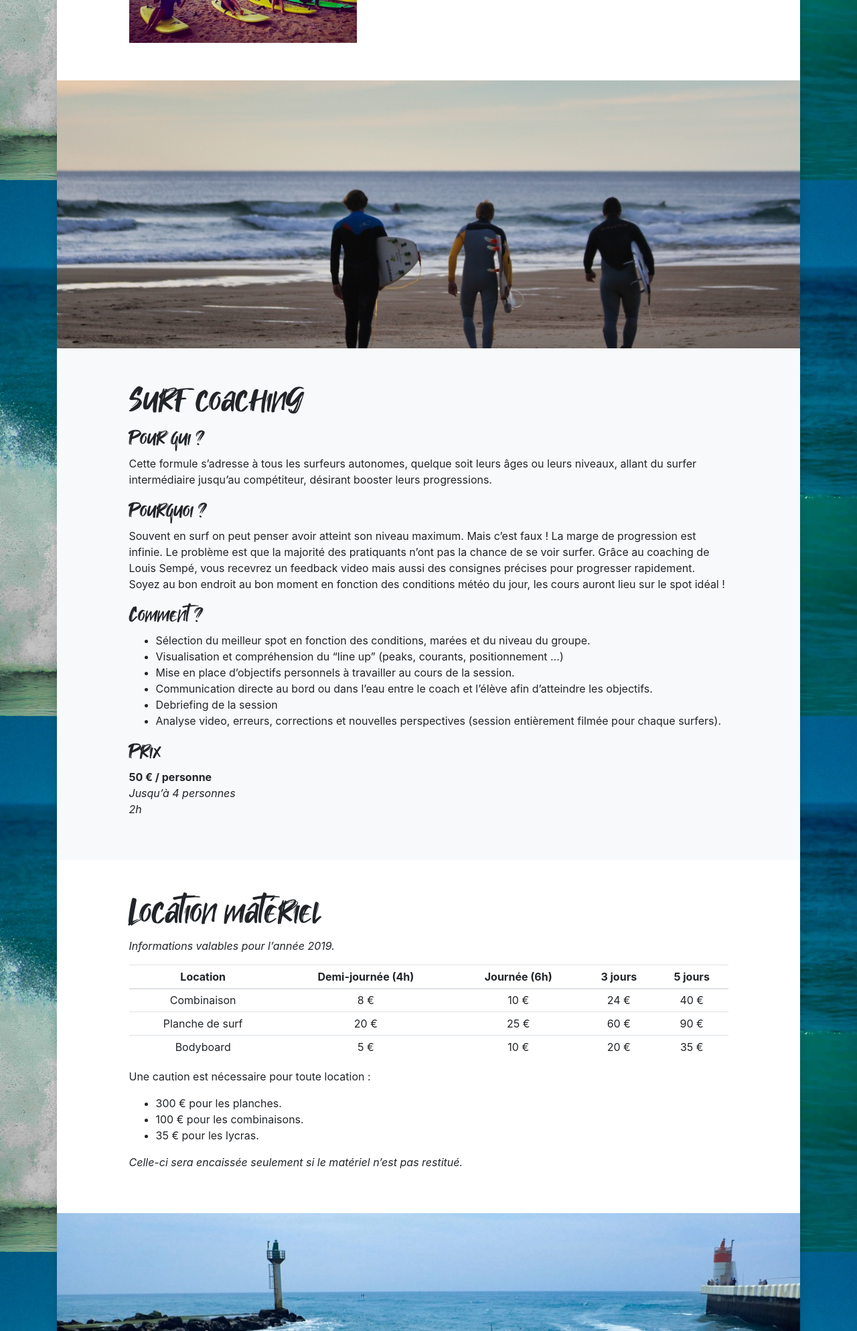
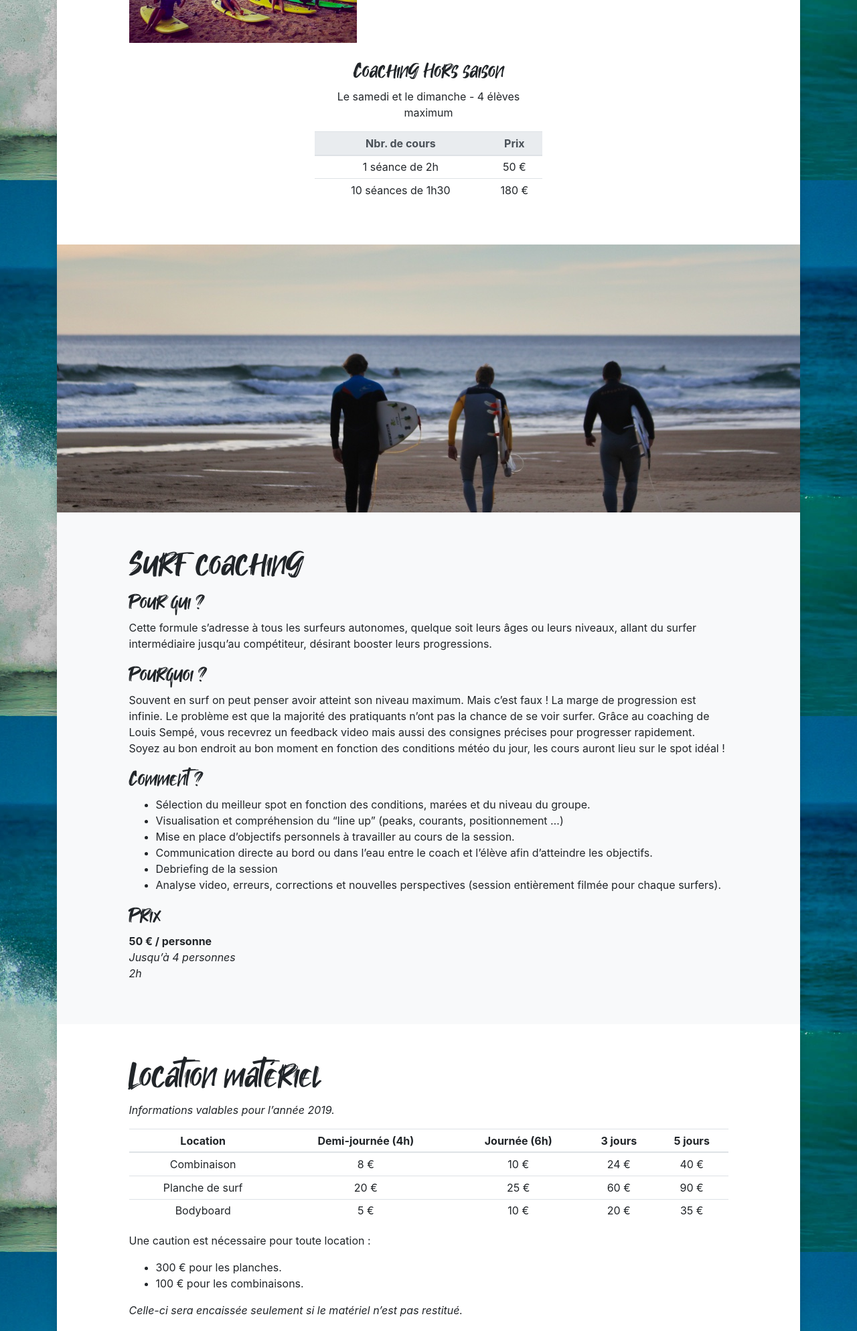
Before and after one commit to zepolclem/loulousurfschool, a website with bundled scripts: page index.html in a window 1280 px wide. Shown: the part 4531-6518 px from the top of the page at 67% size. Built offline with nearby package versions, Linux system fonts and the light colour scheme.

Commit message:
fix prix

```diff
--- a/index.html
+++ b/index.html
@@ -335,13 +335,14 @@
               </div>
 
             </div>
-            <!-- <div class="row">
+            <div class="row">
               <div class="col-md-4 mx-auto bg-white pt-3">
                 <h3 class="text-center font-weight-light">Coaching Hors saison</h3>
+                <p class="text-center">Le samedi et le dimanche - 4 élèves maximum</p>
                 <table class="table table-sm text-center">
                   <thead class="thead-light">
                     <tr>
-                      <th></th>
+                      <th>Nbr. de cours</th>
                       <th>Prix</th>
                     </tr>
                   </thead>
@@ -354,15 +355,12 @@
                       <td>10 séances de 1h30</td>
                       <td>180 €</td>
                     </tr>
-                    <tr>
-                      <td>3 personnes</td>
-                      <td>135 €</td>
-                    </tr>
                   </tbody>
                 </table>
 
+
               </div>
-            </div> -->
+            </div>
           </div>
         </section>
 
@@ -456,7 +454,6 @@
                 <ul>
                   <li>300 € pour les planches.</li>
                   <li>100 € pour les combinaisons.</li>
-                  <li>35 € pour les lycras.</li>
                 </ul>
                 <p><em>Celle-ci sera encaissée seulement si le matériel n’est pas restitué.</em></p>
 
@@ -495,7 +492,7 @@
                 <p>Cette formule en partenariat avec le <a href="https://www.quaddugaillou.com">Quad du Gaillou </a>à Capbreton comprend :</p>
                 <ul>
                   <li>1h30 de cours de surf (cours collectifs)</li>
-                  <li>3h de quad découverte</li>
+                  <li>2h de quad découverte</li>
                 </ul>
                 <p><strong>66 €</strong> par adulte<br></p>
               </div>
```
Also changed, not shown: 1 other file.
